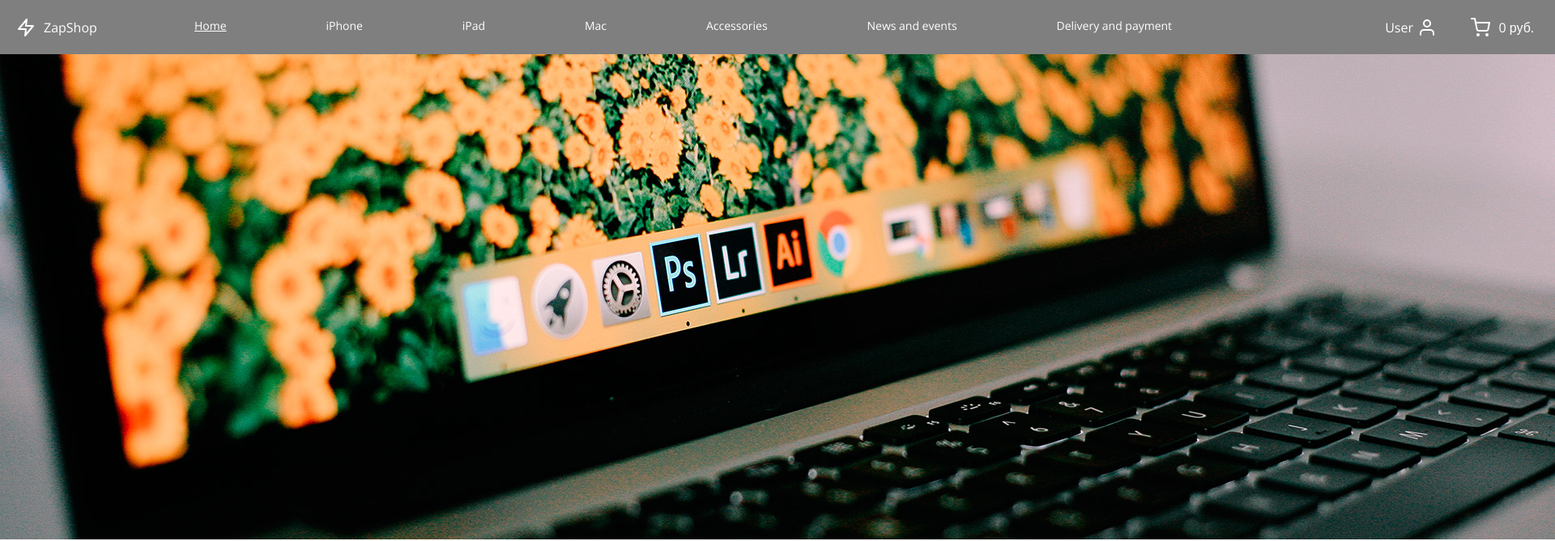
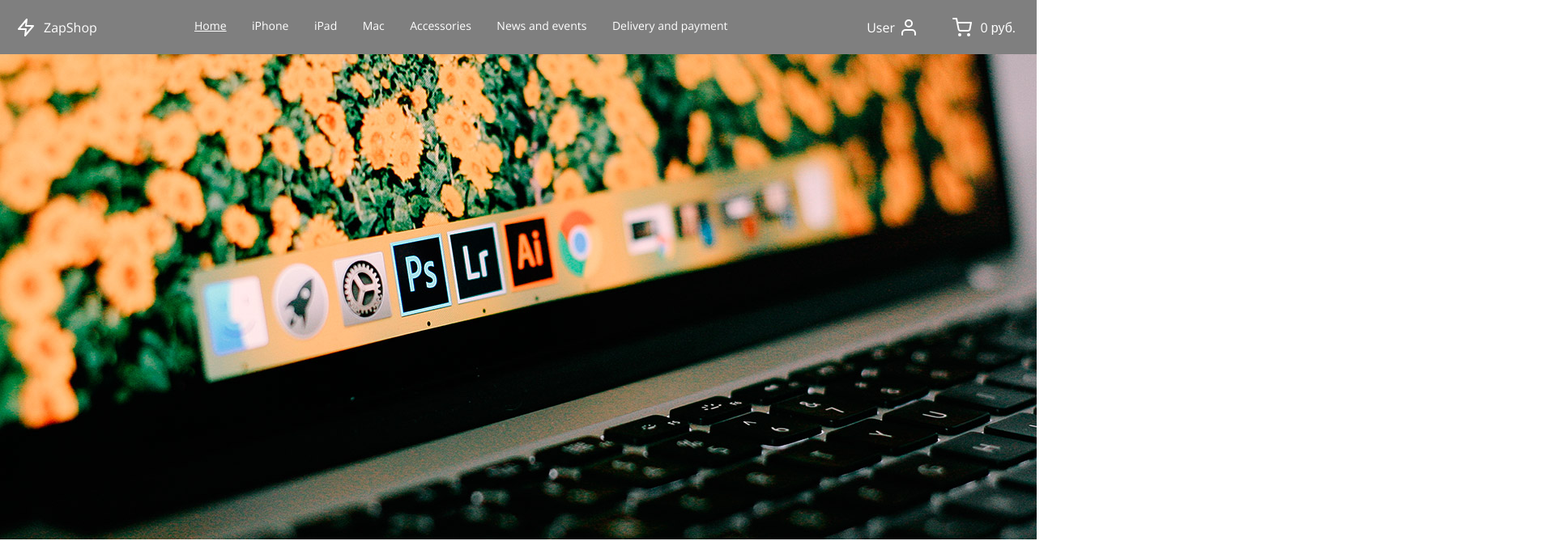
Before and after one commit to Arden488/react-shop, a React (Create React App) app: page / in a window 1280 px wide. Shown: the top 669 px of the page at 81% size, 1920 px wide, since content can reach past the window. Built offline with nearby package versions, Linux system fonts and the light colour scheme.

Commit message:
Add styles for main slider

```diff
--- a/src/components/Slider/styles.css
+++ b/src/components/Slider/styles.css
@@ -0,0 +1,19 @@
+.main-slider {
+  max-width: 100%;
+  height: 600px;
+  text-align: center;
+  overflow: hidden;
+  position: relative;
+}
+
+.main-slider__item {
+  display: none;
+  position: absolute;
+  top: 0;
+  left: 50%;
+  transform: translateX(-50%);
+}
+
+.main-slider__item_active {
+  display: block;
+}
```
